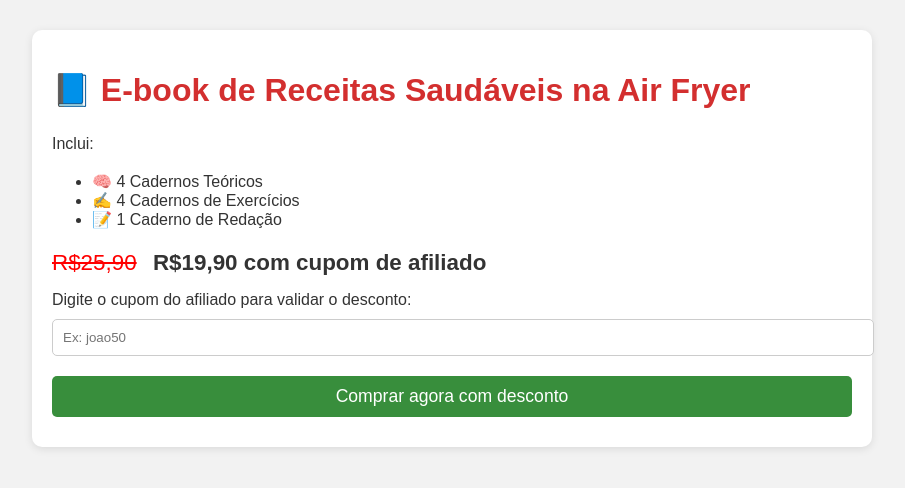
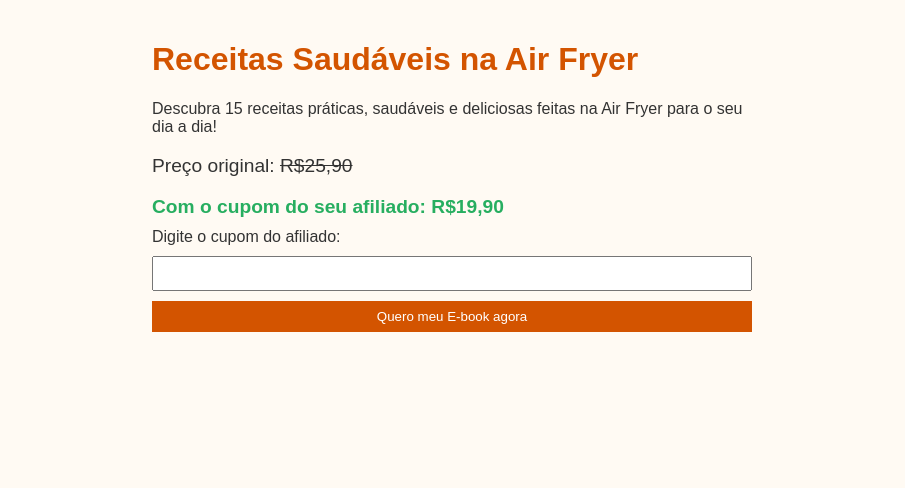
Before and after one commit to Tryphosion/pagina-receitas, a plain HTML site: page index.html in a window 1280 px wide. Shown: the whole page, without its empty margins (188-1093 px from the left). Drawn offline with Linux system fonts and the light colour scheme.

Commit message:
Add files via upload

```diff
--- a/index.html
+++ b/index.html
@@ -1,46 +1,69 @@
 
 <!DOCTYPE html>
-<html lang="pt-br">
+<html lang="pt-BR">
 <head>
-  <meta charset="UTF-8">
-  <title>E-book de Receitas Saudáveis na Air Fryer</title>
-  <meta name="viewport" content="width=device-width, initial-scale=1.0">
+  <meta charset="UTF-8" />
+  <meta name="viewport" content="width=device-width, initial-scale=1.0" />
+  <title>E-book: Receitas Saudáveis na Air Fryer</title>
   <style>
-    body { font-family: Arial, sans-serif; margin: 0; padding: 0; background: #f2f2f2; color: #333; }
-    .container { max-width: 800px; margin: 30px auto; background: #fff; padding: 20px; border-radius: 10px; box-shadow: 0 2px 8px rgba(0,0,0,0.1); }
-    h1 { color: #d32f2f; }
-    h2 { color: #388e3c; }
-    p { line-height: 1.6; }
-    .price { font-size: 1.4em; margin: 10px 0; }
-    .price del { color: red; margin-right: 10px; }
-    input, button { padding: 10px; margin: 10px 0; width: 100%; border-radius: 5px; border: 1px solid #ccc; }
-    button { background: #388e3c; color: #fff; border: none; cursor: pointer; font-size: 1.1em; }
-    button:hover { background: #2e7d32; }
+    body {
+      font-family: Arial, sans-serif;
+      background: #fffaf3;
+      color: #333;
+      max-width: 600px;
+      margin: 0 auto;
+      padding: 20px;
+    }
+    h1 {
+      color: #d35400;
+    }
+    .preco {
+      font-size: 1.2em;
+      margin-bottom: 10px;
+    }
+    .desconto {
+      font-weight: bold;
+      color: #27ae60;
+    }
+    label, input, button {
+      display: block;
+      margin: 10px 0;
+    }
+    input, button {
+      padding: 8px;
+      width: 100%;
+      box-sizing: border-box;
+    }
+    button {
+      background-color: #d35400;
+      color: white;
+      border: none;
+      cursor: pointer;
+    }
+    button:hover {
+      background-color: #e67e22;
+    }
   </style>
 </head>
 <body>
-  <div class="container">
-    <h1>📘 E-book de Receitas Saudáveis na Air Fryer</h1>
-    <p>Inclui:</p>
-    <ul>
-      <li>🧠 4 Cadernos Teóricos</li>
-      <li>✍️ 4 Cadernos de Exercícios</li>
-      <li>📝 1 Caderno de Redação</li>
-    </ul>
-    <p class="price"><del>R$25,90</del> <strong>R$19,90 com cupom de afiliado</strong></p>
-    <label for="cupom">Digite o cupom do afiliado para validar o desconto:</label>
-    <input type="text" id="cupom" placeholder="Ex: joao50" required>
-    <button onclick="comprar()">Comprar agora com desconto</button>
-  </div>
+  <h1>Receitas Saudáveis na Air Fryer</h1>
+  <p>Descubra 15 receitas práticas, saudáveis e deliciosas feitas na Air Fryer para o seu dia a dia!</p>
+  <p class="preco">Preço original: <s>R$25,90</s></p>
+  <p class="preco desconto">Com o cupom do seu afiliado: R$19,90</p>
+
+  <label for="cupom">Digite o cupom do afiliado:</label>
+  <input type="text" id="cupom" required />
+
+  <button onclick="comprar()">Quero meu E-book agora</button>
+
   <script>
     function comprar() {
       const cupom = document.getElementById('cupom').value.trim();
       if (!cupom) {
-        alert('Por favor, insira o cupom do afiliado.');
+        alert('Por favor, digite o cupom do afiliado.');
         return;
       }
-      const link = "https://mpago.la/1BPZwDJ"; // Link fixo, o cupom é apenas para controle interno
-      window.location.href = link;
+      window.location.href = "https://mpago.la/1BPZwDJ";
     }
   </script>
 </body>
```
